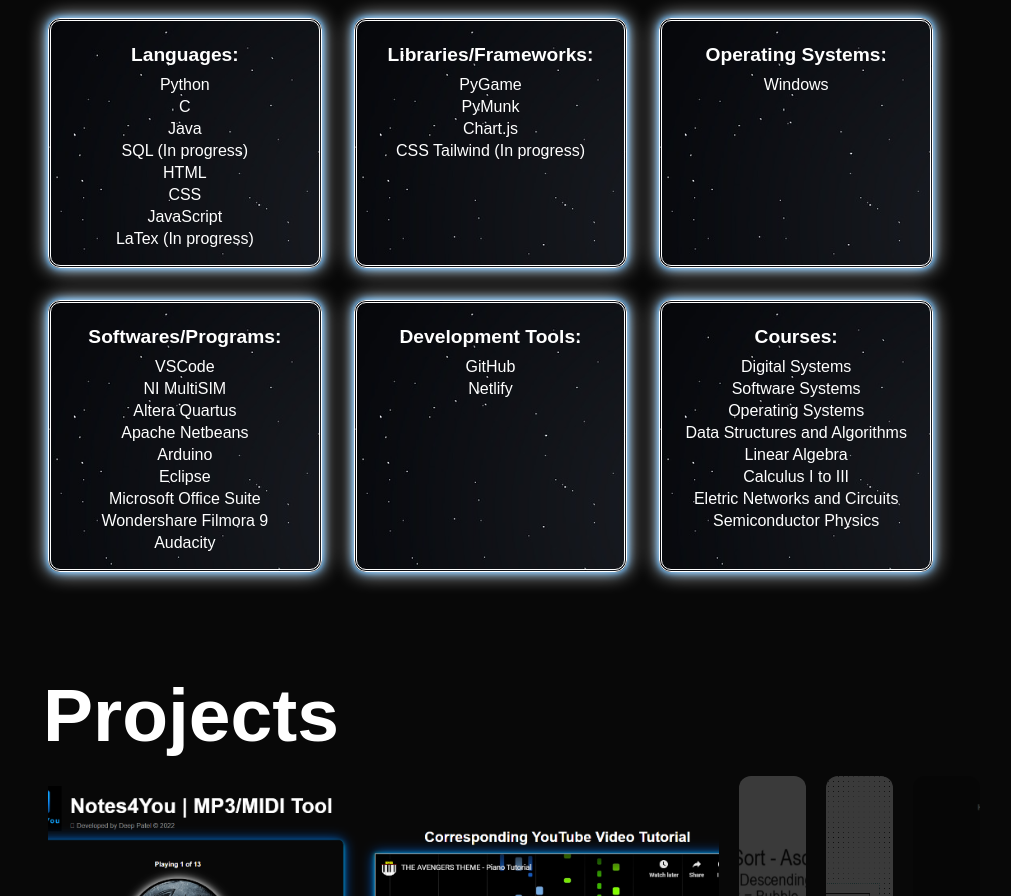
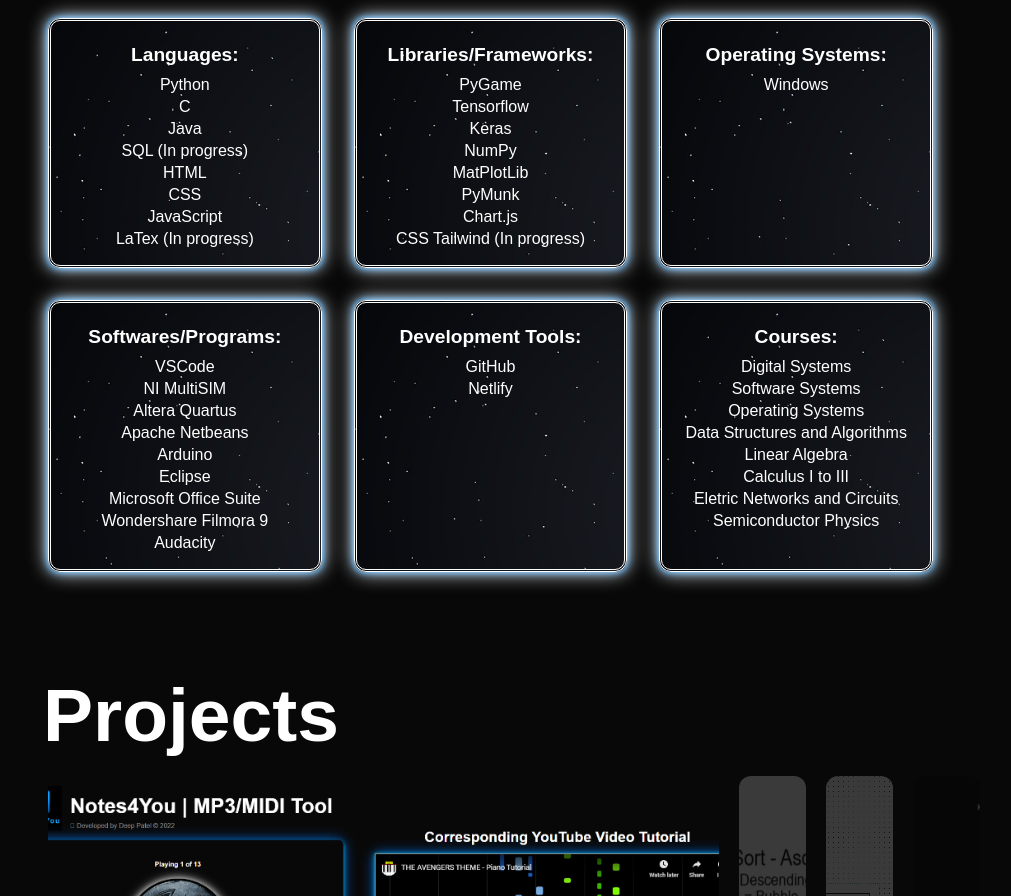
Before and after one commit to deep-patel21/Portfolio-Website, a plain HTML site: page index.html in a window 1280 px wide. Shown: the part 2210-3106 px from the top of the page, without its empty margins (147-1158 px from the left). Drawn offline with nearby package versions, Linux system fonts and the light colour scheme.

Commit message:
Update index.html

```diff
--- a/index.html
+++ b/index.html
@@ -156,6 +156,10 @@
                     <div class="technology-stack-box">
                         <h2>Libraries/Frameworks:</h2>
                         <h4>PyGame</h4>
+                        <h4>Tensorflow</h4>
+                        <h4>Keras</h4>
+                        <h4>NumPy</h4>
+                        <h4>MatPlotLib</h4>
                         <h4>PyMunk</h4>
                         <h4>Chart.js</h4>
                         <h4>CSS Tailwind (In progress)</h4>
```
